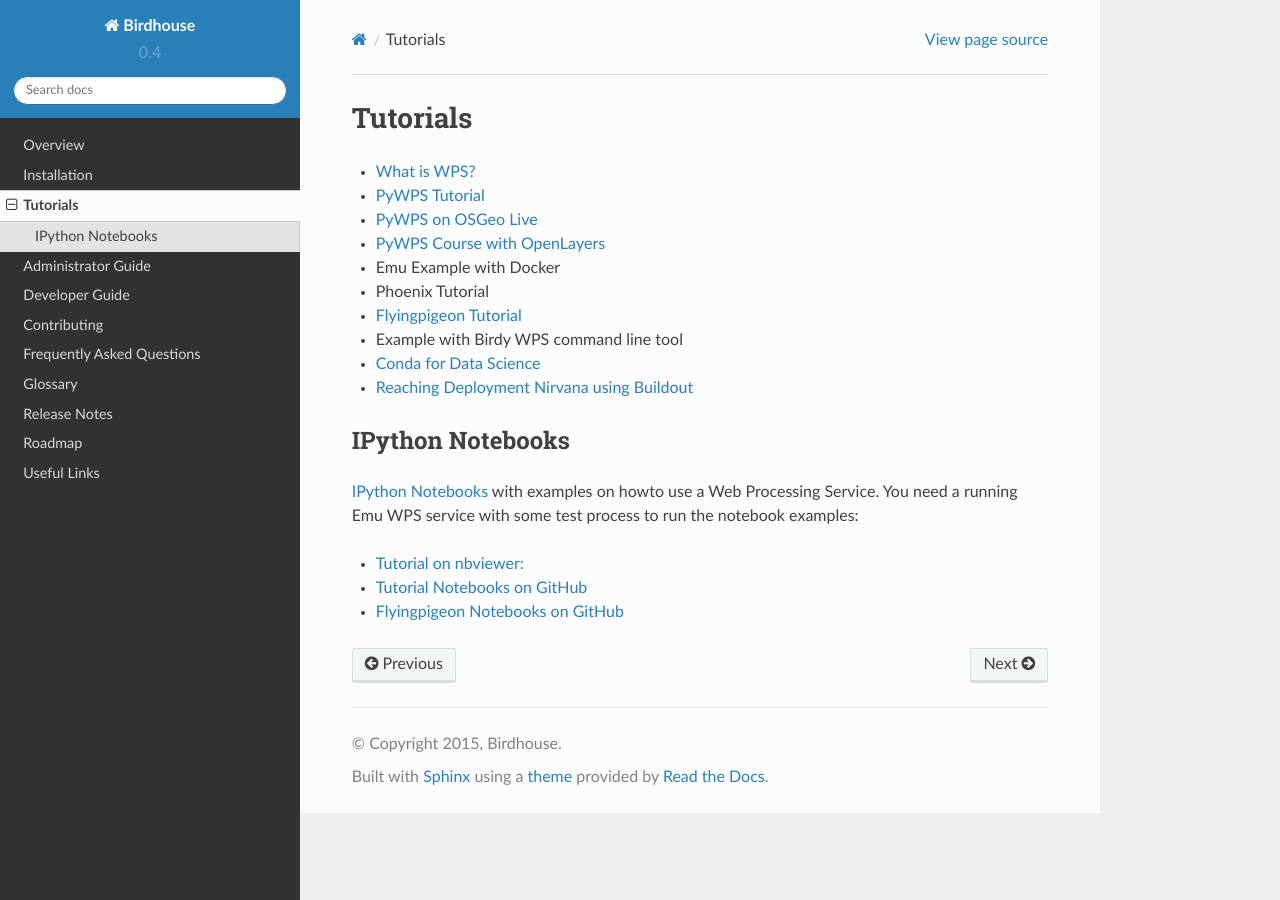
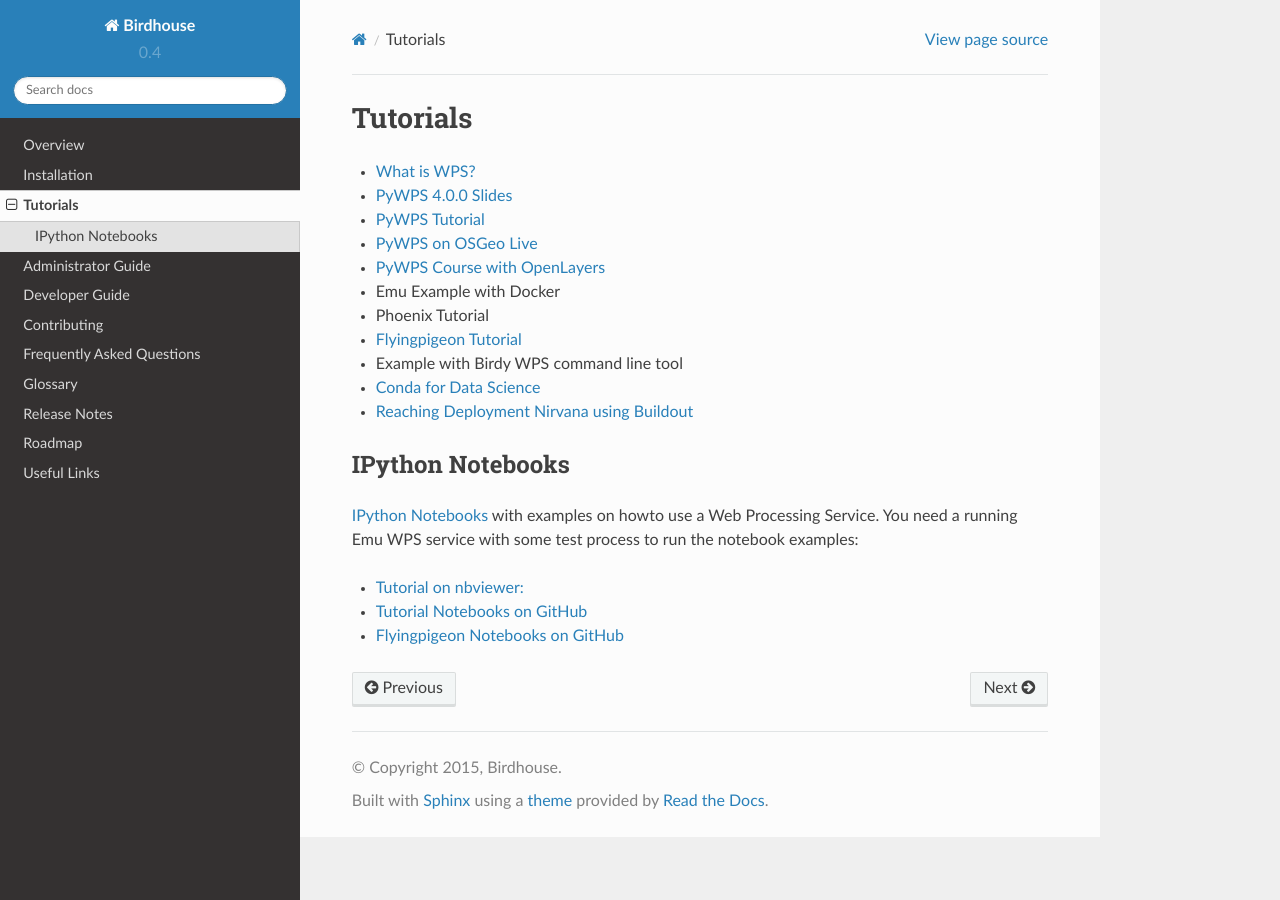
Before and after one commit to bird-house/birdhouse-docs, a Sphinx documentation site: the page built from docs/source/tutorial.rst, in a window 1280 px wide. Built offline with Sphinx 7.4.7 and the Read the Docs theme 2.0.0, drawn with Linux system fonts in a browser that asks for light colours.

Commit message:
added link to slides

```diff
--- a/docs/source/tutorial.rst
+++ b/docs/source/tutorial.rst
@@ -2,6 +2,7 @@
 =========
 
 * :ref:`wps_tutorial`
+* `PyWPS 4.0.0 Slides <http://www.slideshare.net/jachym/pywps400>`_
 * `PyWPS Tutorial <http://pywps.org/docs/>`_
 * `PyWPS on OSGeo Live <http://live.osgeo.org/en/overview/pywps_overview.html>`_
 * `PyWPS Course with OpenLayers <http://jachym.github.io/pywps-tutorial/build/html/index.html>`_
```
